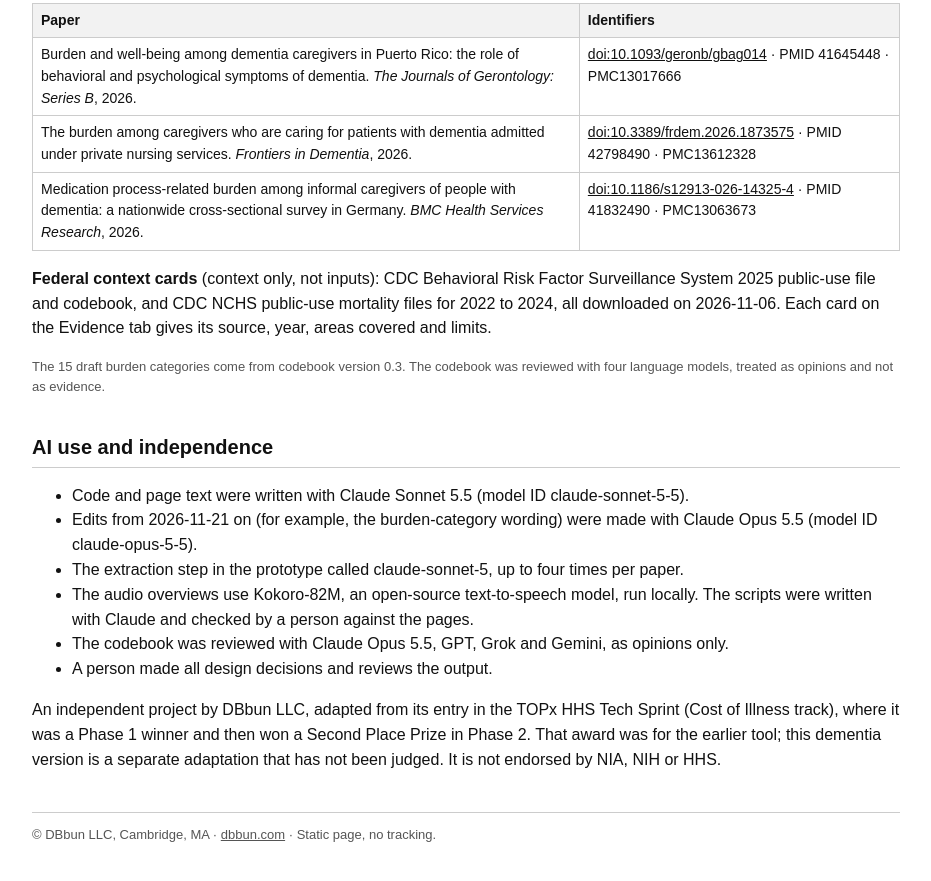
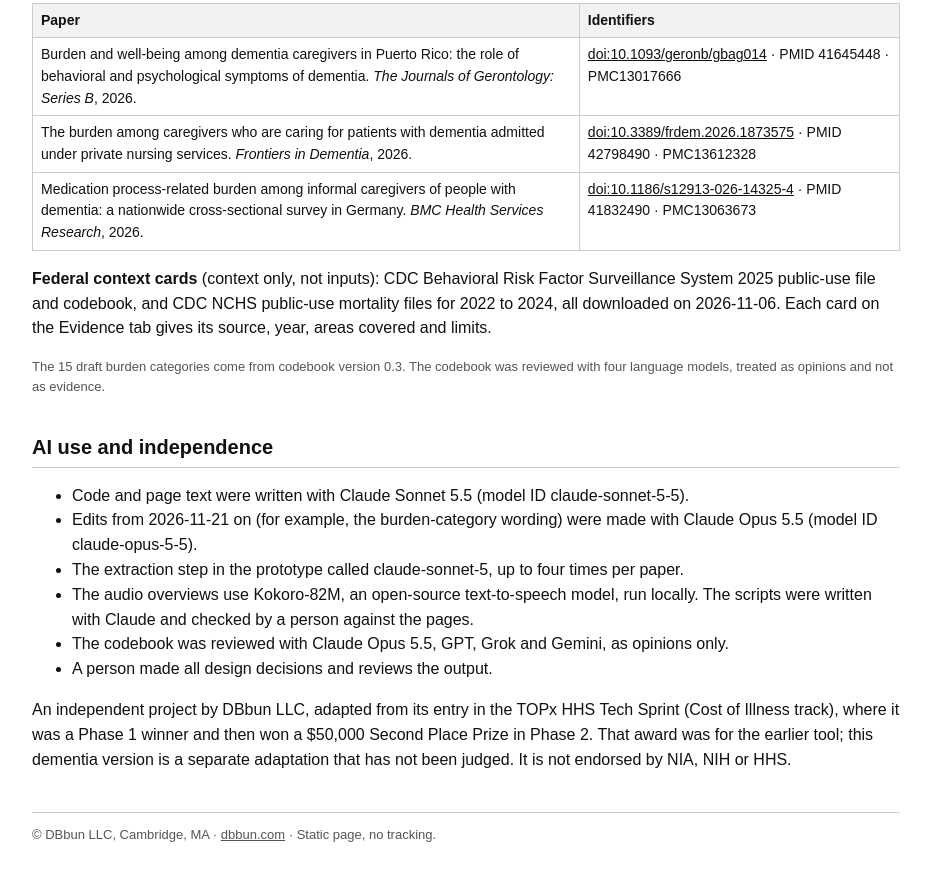
Before and after one commit to DBbun/dbbun-dementia-burden-simulator, a plain HTML site: page docs.html in a window 1280 px wide. Shown: the part 2521-3402 px from the top of the page, without its empty margins (174-1105 px from the left). Drawn offline with Linux system fonts and the light colour scheme.

Commit message:
Add the $50,000 amount to the TOPx Second Place Prize wording
Co-Authored-By: Claude Opus 5.5 <noreply@anthropic.com>

```diff
--- a/docs.html
+++ b/docs.html
@@ -95,7 +95,7 @@ footer{margin-top:40px;font-size:13px;color:var(--mute);border-top:1px solid var
 <li>The codebook was reviewed with Claude Opus 5.5, GPT, Grok and Gemini, as opinions only.</li>
 <li>A person made all design decisions and reviews the output.</li>
 </ul>
-<p>An independent project by DBbun LLC, adapted from its entry in the TOPx HHS Tech Sprint (Cost of Illness track), where it was a Phase 1 winner and then won a Second Place Prize in Phase 2. That award was for the earlier tool; this dementia version is a separate adaptation that has not been judged. It is not endorsed by NIA, NIH or HHS.</p>
+<p>An independent project by DBbun LLC, adapted from its entry in the TOPx HHS Tech Sprint (Cost of Illness track), where it was a Phase 1 winner and then won a $50,000 Second Place Prize in Phase 2. That award was for the earlier tool; this dementia version is a separate adaptation that has not been judged. It is not endorsed by NIA, NIH or HHS.</p>
 
 <footer>&copy; DBbun LLC, Cambridge, MA &middot; <a href="https://dbbun.com">dbbun.com</a> &middot; Static page, no tracking.</footer>
 </div>
```
Also changed, not shown: index.html (+1 -1 lines), 1 other file.
